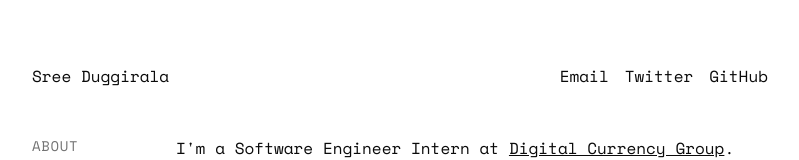
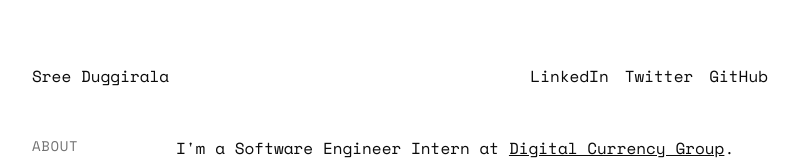
Before and after one commit to sreeduggirala/website, a Next.js app: page / in a window 1280 px wide. Shown: the top 160 px of the page, without its empty margins (240-1039 px from the left). Built offline with nearby package versions, Linux system fonts and the light colour scheme.

Commit message:
add linkedin

```diff
--- a/app/page.tsx
+++ b/app/page.tsx
@@ -7,8 +7,8 @@ export default function Home() {
       <header className="flex justify-between items-center">
         <div className="">Sree Duggirala</div>
         <nav className="space-x-4">
-          <Link href="mailto:sree@dcg.co" className="hover:underline">
-            Email
+          <Link href="https://linkedin.com/in/sreevanthduggirala" className="hover:underline">
+            LinkedIn
           </Link>
           <Link href="https://twitter.com/sreethereum" className="hover:underline">
             Twitter
```
